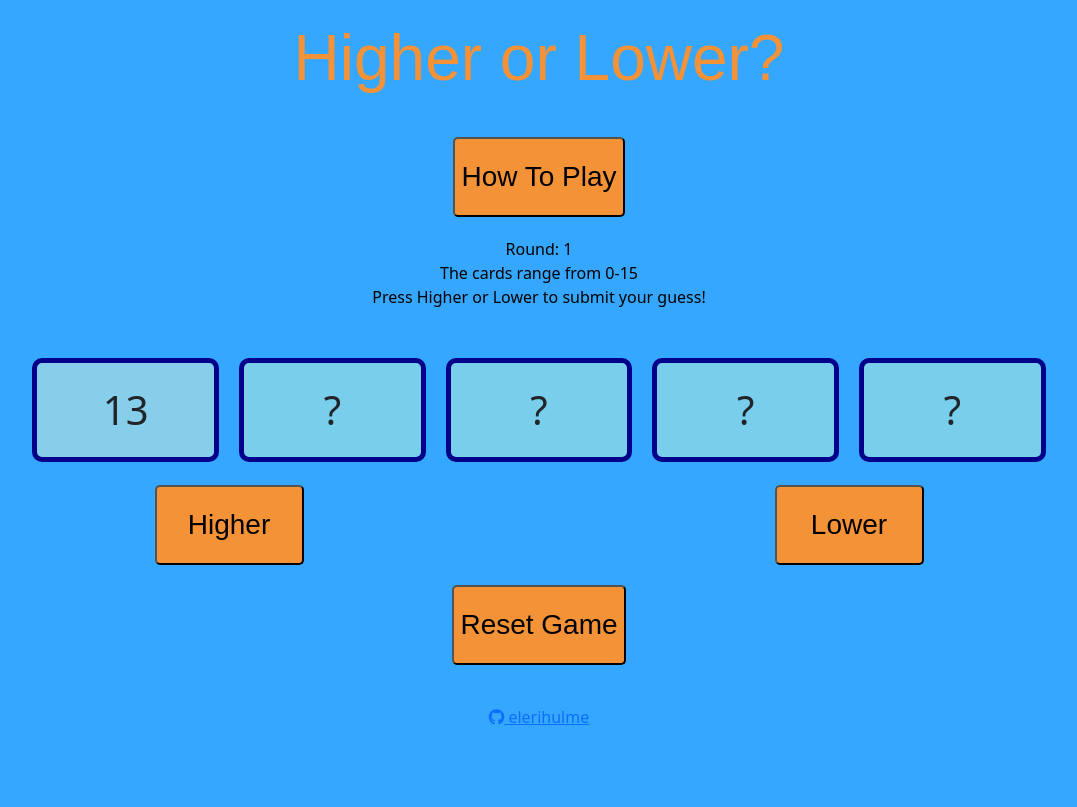
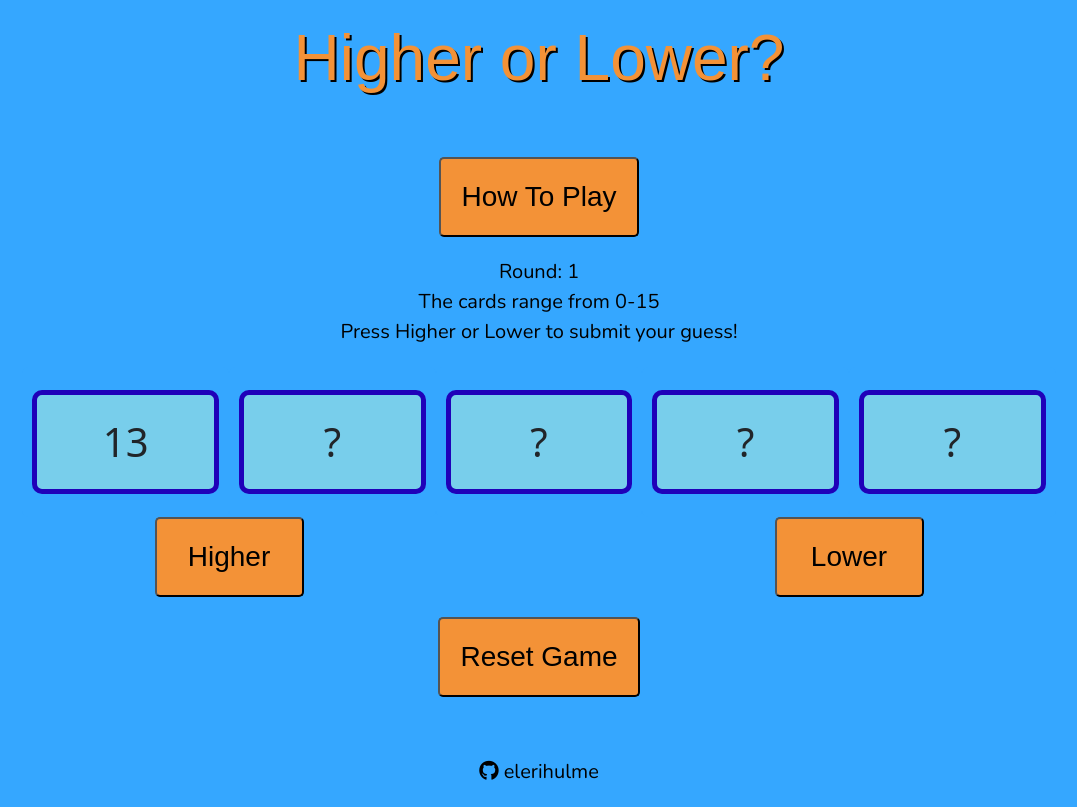
Before and after one commit to elerihulme/higher-or-lower, a plain HTML site: page index.html in a window 1280 px wide. Both pictures are taken after a click on the button "Start Game". Shown: the whole page, without its empty margins (101-1178 px from the left). Drawn offline with nearby package versions, Linux system fonts and the light colour scheme; a web font is replaced by a local one.

Commit message:
add scale box to styles

```diff
--- a/assets/css/style.css
+++ b/assets/css/style.css
@@ -1,18 +1,68 @@
 @import url('https://fonts.googleapis.com/css2?family=New+Amsterdam&family=Nunito:ital,wght@0,200..1000;1,200..1000&display=swap');
 
+/*------------------------------------------------------------------------ section transitioning */
+.hide {
+    display: none !important;
+}
+
+/*------------------------------------------------------------------------ general text styling and layout */
 body {
     background-color: #35a7ff;
     color: black;
+    display: flex;
+    min-height: 100vh;
+    flex-direction: column;
 }
+
+main {
+    flex: 1 0 auto;
+}
+
 
 section {
     margin: 20px;
 }
 
-.hide.d-flex {
-    display: none !important;
+footer {
+    margin: 20px;
 }
 
+h1 {
+    margin: 20px;
+    font-family: "New Amsterdam", sans-serif;
+    font-size: 4rem;
+    color: #F39237;
+    text-shadow: 2px 2px black;
+}
+
+h2 {
+    font-family: Nunito, sans-serif;
+    text-transform: uppercase;
+}
+
+p,
+li,
+#results-box,
+#round-box,
+#scale-box {
+    font-family: Nunito, sans-serif;
+    font-size: 1.25rem;
+    margin: 0 auto;
+}
+
+a {
+    font-family: Nunito, sans-serif;
+    font-size: 1.25rem;
+    margin: 20px auto;
+    text-decoration: none;
+    color: black;
+}
+
+a:hover {
+    color: #F39237;
+}
+
+/*------------------------------------------------------------------------ game page */
 .card {
     border: none;
     background-color: #35a7ff;
@@ -22,36 +72,30 @@ section {
 }
 
 .inner-card {
-    border: 5px solid darkblue;
-    background-color: skyblue;
+    border: 5px solid #1f01b9;
+    background-color: #78ceeb;
     height: 80%;
     border-radius: 10px;
 }
 
-h1 {
-    margin: 20px;
-    font-family: "New Amsterdam", sans-serif;
-    font-size: 4rem;
-    color: #F39237;
+#results-box {
+    min-height: 50px;
 }
 
-h2 {
-    font-family: Nunito, sans-serif;
-    text-transform: uppercase;
+/*------------------------------------------------------------------------ modal */
+.modal-title {
+    font-size: 3rem;
 }
 
-p,
-li {
-    font-family: Nunito, sans-serif;
-    margin: 0 auto;
-}
-
+/*------------------------------------------------------------------------ buttons */
 button {
     margin: 20px;
+    padding: 0 20px;
     font-family: "New Amsterdam", sans-serif;
     font-size: 1.75rem;
     border-radius: 5px;
     min-height: 80px;
+    min-width: 10rem;
     background-color: #F39237;
 }
 
@@ -68,7 +112,3 @@ button:hover {
     min-width: 100px;
     max-width: 150px;
 }
-
-#results-box {
-    min-height: 50px;
-}
```
